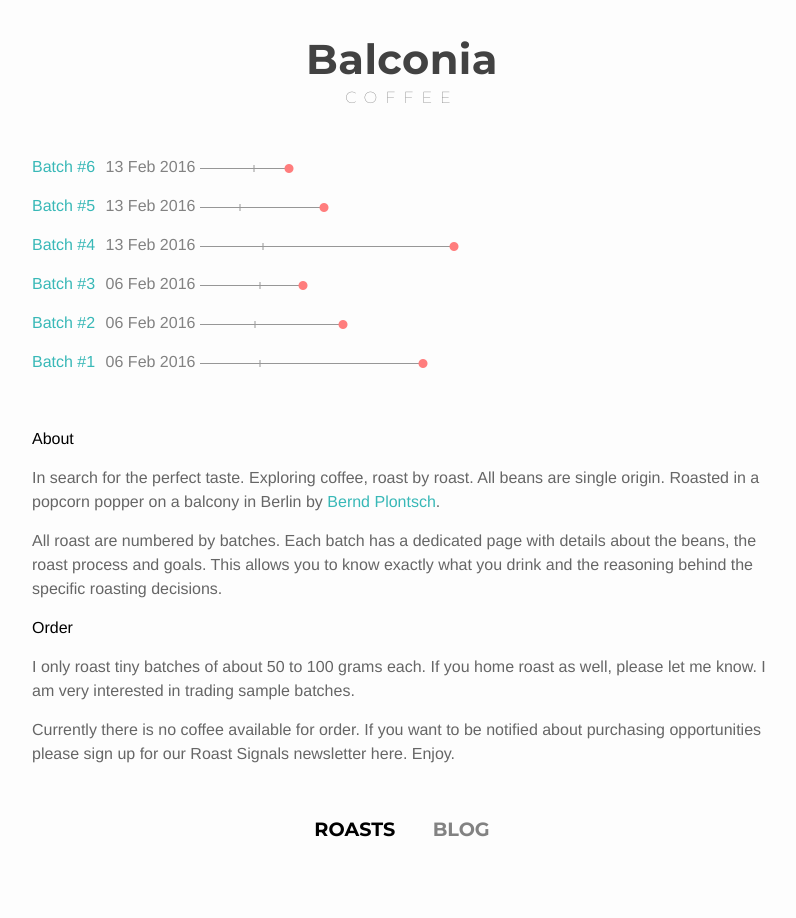
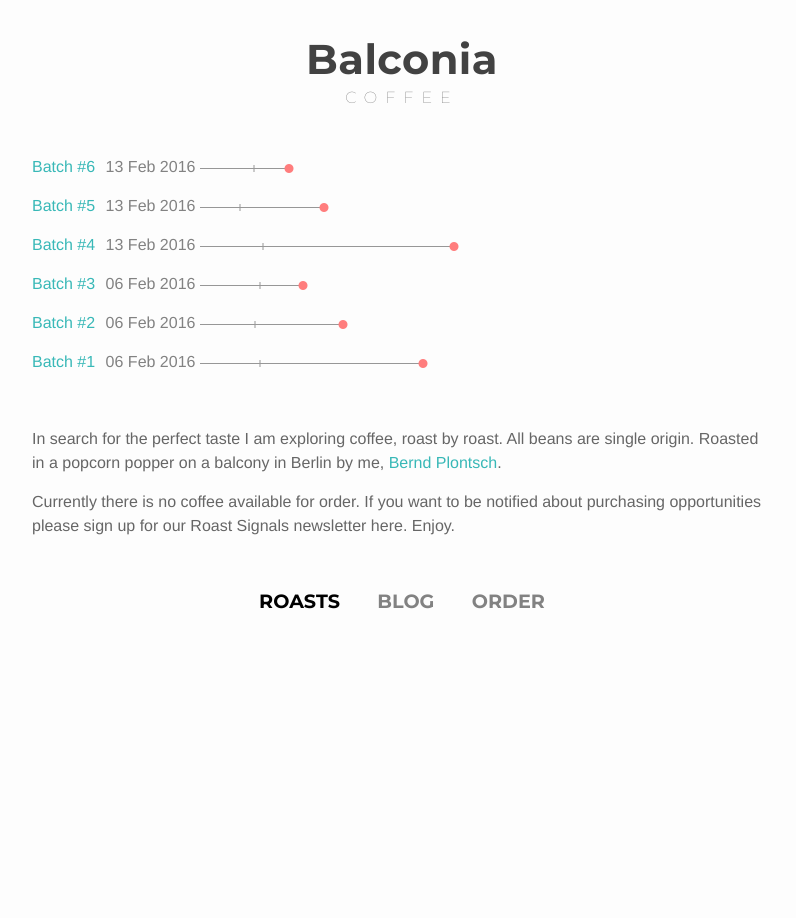
Before and after one commit to berndpl/kohi, a Jekyll site: the page built from index.html, in a window 1280 px wide. Shown: the whole page, without its empty margins (238-1034 px from the left). Built offline with Jekyll 4.4.1, drawn with Linux system fonts in a browser that asks for light colours; some web fonts are replaced; the list of posts is cut into pages by our own code.

Commit message:
Added order page

```diff
--- a/_includes/footer-blog.html
+++ b/_includes/footer-blog.html
@@ -3,6 +3,7 @@
       <ul>
         <li><a class="page-link" href="{{ site.baseurl }}/index.html">Roasts</a></li>
         <li><a class="page-link active" href="{{ site.baseurl }}/blog.html">Blog</a></li>
+<li><a class="page-link" href="{{ site.baseurl }}/order.html">Order</a></li>
       </ul>
     </nav>
 </footer>
--- a/_includes/footer-roasts.html
+++ b/_includes/footer-roasts.html
@@ -3,6 +3,7 @@
       <ul>
         <li><a class="page-link active" href="{{ site.baseurl }}/index.html">Roasts</a></li>
         <li><a class="page-link" href="{{ site.baseurl }}/blog.html">Blog</a></li>
+<li><a class="page-link" href="{{ site.baseurl }}/order.html">Order</a></li>
       </ul>
     </nav>
 </footer>
--- a/index.html
+++ b/index.html
@@ -18,12 +18,7 @@
   </ul>
 
   <div class="about">
-<h3>About</h3>
-    <p>In search for the perfect taste. Exploring coffee, roast by roast. All beans are single origin. Roasted in a popcorn popper on a balcony in Berlin by <a href="https://twitter.com/berndplontsch">Bernd Plontsch</a>.</p>
-
-    <p>All roast are numbered by batches. Each batch has a dedicated page with details about the beans, the roast process and goals. This allows you to know exactly what you drink and the reasoning behind the specific roasting decisions.</p>
-<h3>Order</h3>
-    <p>I only roast tiny batches of about 50 to 100 grams each. If you home roast as well, please let me know. I am very interested in trading sample batches.</p>
+    <p>In search for the perfect taste I am exploring coffee, roast by roast. All beans are single origin. Roasted in a popcorn popper on a balcony in Berlin by me, <a href="https://twitter.com/berndplontsch">Bernd Plontsch</a>.</p>
 
     <p>Currently there is no coffee available for order. If you want to be notified about purchasing opportunities please sign up for our Roast Signals newsletter here. Enjoy.</p>
 
```
Also changed, not shown: _includes/footer-order.html (added, +9 -0 lines).
